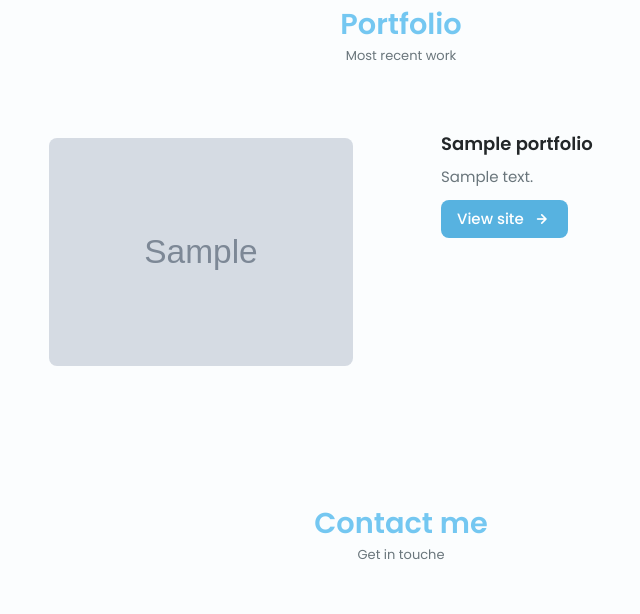
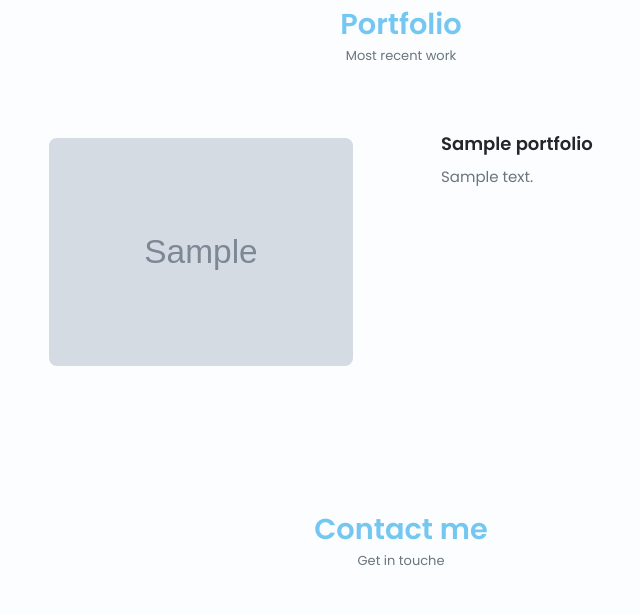
Before and after one commit to alfa-nomena/portfolio, a Django app: page / in a window 1280 px wide. Shown: the part 2279-2893 px from the top of the page, without its empty margins (239-879 px from the left). Run offline with Django 4.2, Linux system fonts and the light colour scheme; tables that the repository leaves empty hold one stand-in row (values such as "Sample post"); grey boxes marked "Sample" are stand-in pictures; some libraries are stand-ins or nearby versions.

Commit message:
Removing view site link and ading link on the image of the portfolio

```diff
--- a/templates/base/includes/portfolio.html
+++ b/templates/base/includes/portfolio.html
@@ -2,30 +2,21 @@
     <h2 class="section__title">Portfolio</h2>
     <span class="section__subtitle">Most recent work</span>
 
-    <div class="portfolio__container container swiper-container">
-        <div class="swiper-wrapper">
+    <div class="portfolio__container container">
+        <div>
 
             {% for portfolio in owner.portfolio_set.all %}
                 <div class="portfolio__content grid swiper-slide">
-                    <img src="{{portfolio.image.url}}" alt="{{portfolio.title}}" class="portfolio__img">
+                    <a href="{{portfolio.link}}" target='_blank'>
+                        <img src="{{portfolio.image.url}}" alt="{{portfolio.title}}" class="portfolio__img">
+                    </a>
 
                     <div class="portfolio__data">
                         <h3 class="portfolio__title">{{portfolio.title}}</h3>
                         <p class="portfolio__description">{{portfolio.description}}</p>
-                        <a href="{{portfolio.link}}" class="button button--flex button--small portfolio__button" target='_blank'
- onclick="location.replace({{portfolio.link}}), '_blank'">
-                            View site <i class="button__icon uil uil-arrow-right"></i>
-                        </a>
                     </div>
                 </div>
             {% endfor %}
         </div>
-        <div class="swiper-button-next">
-            <i class="uil uil-angle-right-b swiper-portfolio-icon"></i>
-        </div>
-        <div class="swiper-button-prev">
-            <i class="uil uil-angle-left-b swiper-portfolio-icon"></i>
-        </div>
-        <div class="swiper-pagination"></div>
     </div>
 </section>
```
Also changed, not shown: 1 other file.
